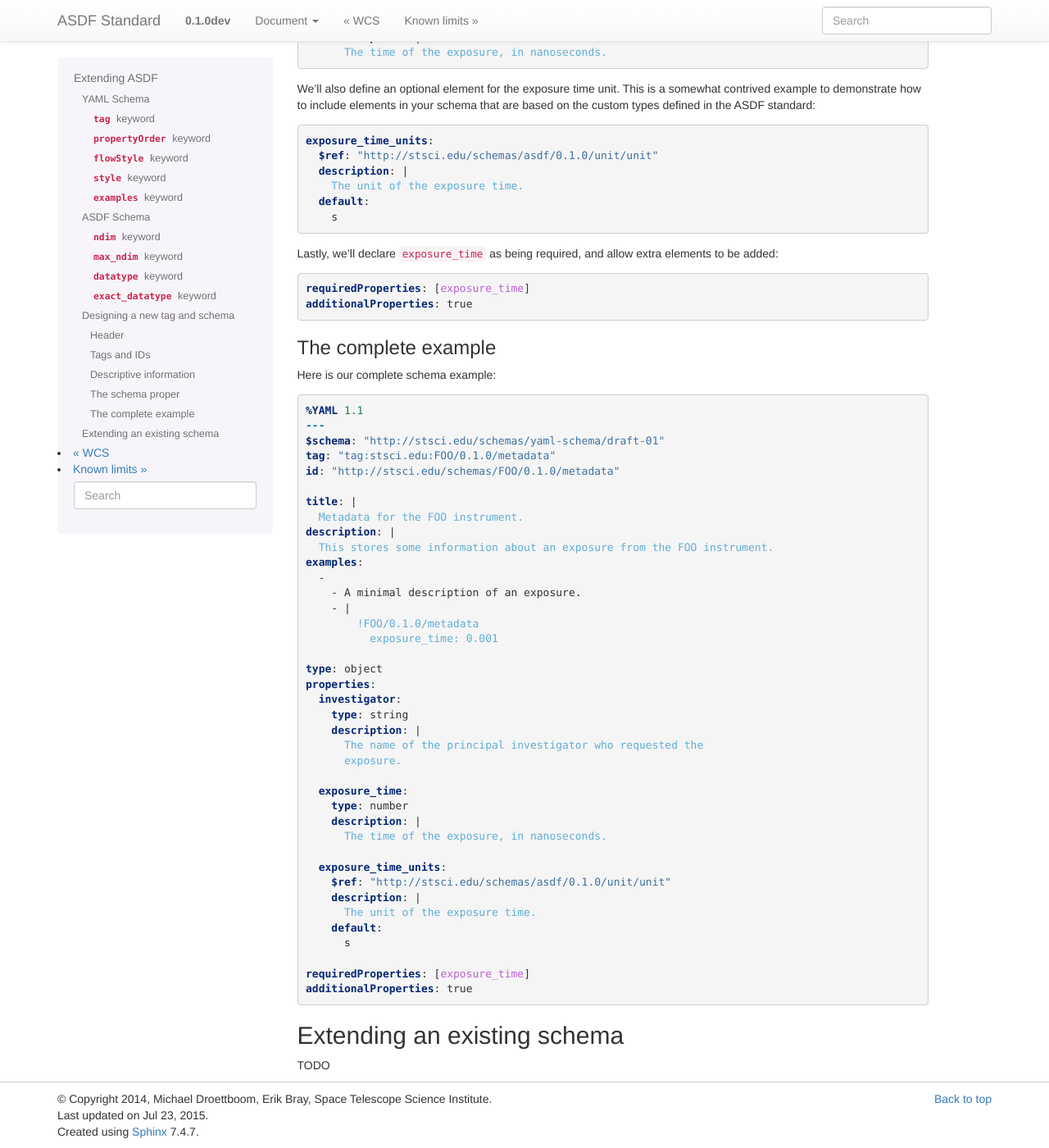
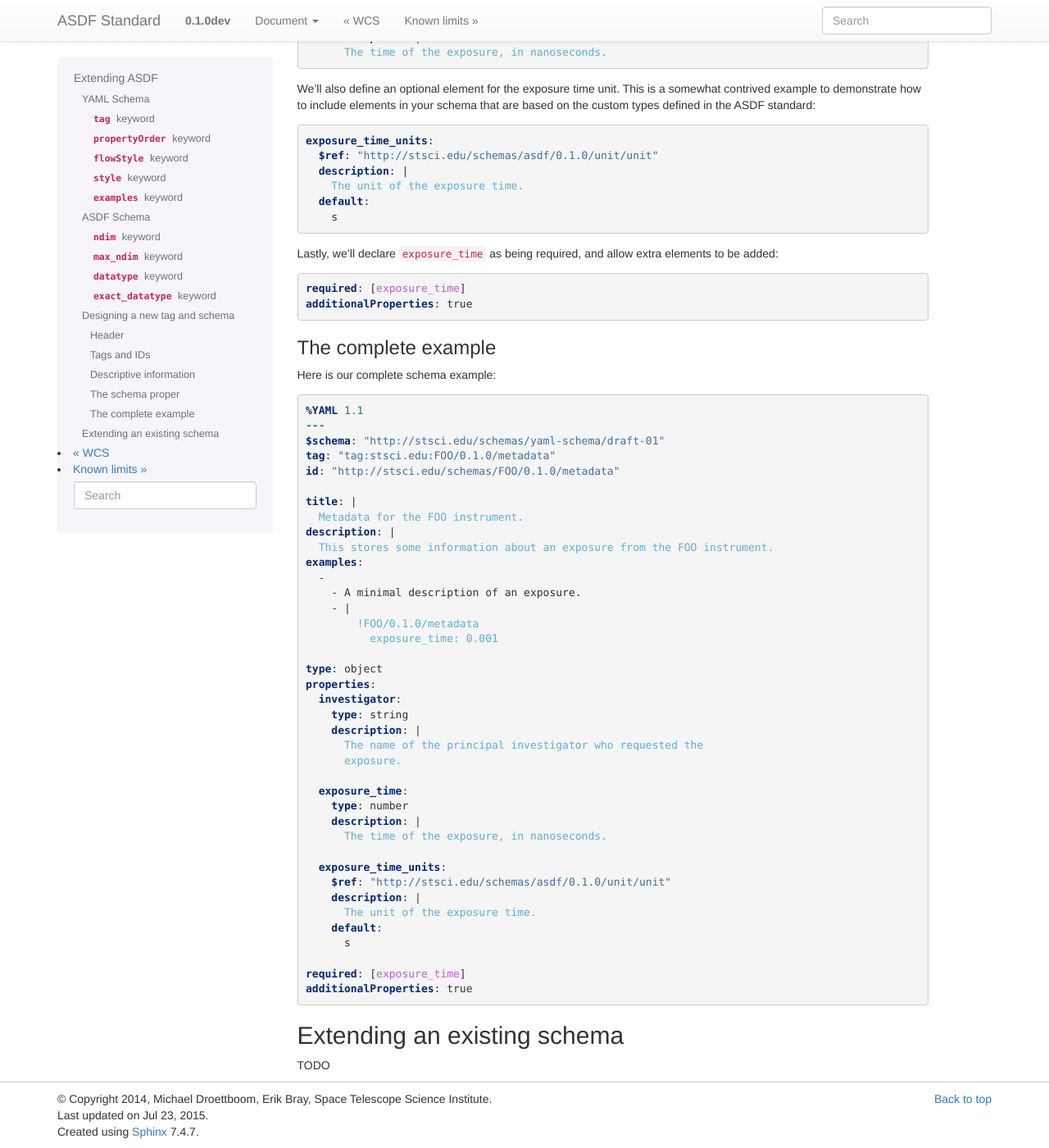
Before and after one commit to asdf-format/asdf-standard, a Sphinx documentation site: the page built from source/extending.rst, in a window 1280 px wide and 1400 px high, scrolled down 4214 px. Shown: the whole window at 82% size. Built offline with Sphinx 7.4.7, drawn with Linux system fonts in a browser that asks for light colours; pages that are not in the unit, such as notebooks, are missing from menus; some of the changed lines change nothing that is shown.

Commit message:
Fix requiredProperties -> required

```diff
--- a/source/extending.rst
+++ b/source/extending.rst
@@ -311,7 +311,7 @@ the ASDF standard::
 Lastly, we'll declare ``exposure_time`` as being required, and allow
 extra elements to be added::
 
-  requiredProperties: [exposure_time]
+  required: [exposure_time]
   additionalProperties: true
 
 The complete example
@@ -356,7 +356,7 @@ Here is our complete schema example::
       default:
         s
 
-  requiredProperties: [exposure_time]
+  required: [exposure_time]
   additionalProperties: true
 
 .. _extending-a-schema:
```
Also changed, not shown: 5 other files.
